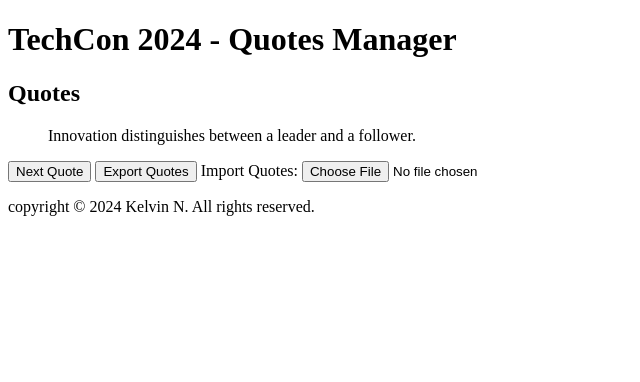
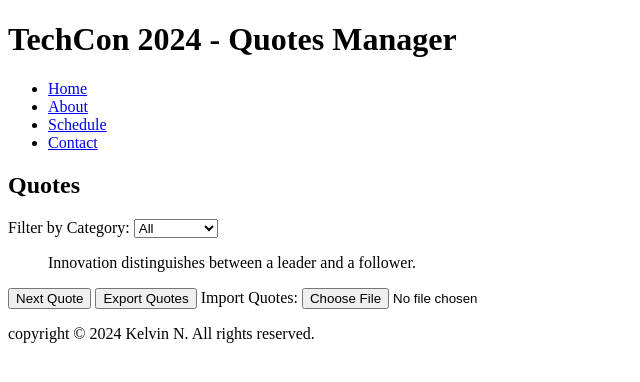
Before and after one commit to kelvin-N/alx_fe_javascript, a plain HTML site: page dom-manipulation/index.html in a window 1280 px wide. Both pictures are taken after a click on the button "Next Quote". Shown: the whole page, without its empty margins (0-640 px from the left). Drawn offline with Linux system fonts and the light colour scheme.

Commit message:
add chnges

```diff
--- a/dom-manipulation/index.html
+++ b/dom-manipulation/index.html
@@ -8,22 +8,34 @@
   <!-- Header -->
   <header>
     <h1>TechCon 2024 - Quotes Manager</h1>
+    <nav>
+      <ul>
+        <li><a href="index.html">Home</a></li>
+        <li><a href="about.html">About</a></li>
+        <li><a href="schedule.html">Schedule</a></li>
+        <li><a href="contact.html">Contact</a></li>
+      </ul>
+    </nav>
   </header>
 
   <!-- Main Content -->
   <main>
     <h2>Quotes</h2>
 
-    <!-- Display the current quote -->
+    <!-- Category Filter Dropdown -->
+    <label for="categoryFilter">Filter by Category:</label>
+    <select id="categoryFilter">
+      <!-- Options populated dynamically by JS -->
+    </select>
+
+    <!-- Current Quote Display -->
     <blockquote id="currentQuote">No quote loaded yet.</blockquote>
 
-    <!-- Button to show next quote -->
+    <!-- Buttons -->
     <button id="nextQuoteBtn">Next Quote</button>
-
-    <!-- Button to export quotes -->
     <button id="exportBtn">Export Quotes</button>
 
-    <!-- File input to import quotes JSON -->
+    <!-- File input for importing quotes -->
     <label for="jsonFileInput">Import Quotes:</label>
     <input type="file" id="jsonFileInput" accept=".json">
   </main>
--- a/dom-manipulation/script.js
+++ b/dom-manipulation/script.js
@@ -1,11 +1,13 @@
-// Example quotes array
+// Example quotes array with categories
 let quotes = [
-  "The future belongs to those who prepare for it today.",
-  "Innovation distinguishes between a leader and a follower.",
-  "Success is not final, failure is not fatal: It is the courage to continue that counts."
+  { text: "The future belongs to those who prepare for it today.", category: "Motivation" },
+  { text: "Innovation distinguishes between a leader and a follower.", category: "Innovation" },
+  { text: "Success is not final, failure is not fatal: It is the courage to continue that counts.", category: "Motivation" },
+  { text: "Cybersecurity is everyone's responsibility.", category: "Tech" }
 ];
 
 let currentIndex = 0;
+let currentCategory = "All";
 
 // Load quotes from localStorage on initialization
 const storedQuotes = localStorage.getItem("quotes");
@@ -23,19 +25,34 @@ if (lastViewedIndex !== null) {
   currentIndex = parseInt(lastViewedIndex, 10);
 }
 
+// Load last selected category from localStorage
+const savedCategory = localStorage.getItem("selectedCategory");
+if (savedCategory) {
+  currentCategory = savedCategory;
+}
+
 // Display current quote
 function displayCurrentQuote() {
   const quoteEl = document.getElementById("currentQuote");
-  if (quoteEl) {
-    quoteEl.textContent = quotes[currentIndex];
+  if (!quoteEl) return;
+
+  const filteredQuotes = quotes.filter(q => currentCategory === "All" || q.category === currentCategory);
+  if (filteredQuotes.length === 0) {
+    quoteEl.textContent = "No quotes in this category.";
+    return;
   }
-  // Save last viewed quote to sessionStorage
+
+  currentIndex = currentIndex % filteredQuotes.length;
+  quoteEl.textContent = filteredQuotes[currentIndex].text;
+
+  // Save last viewed quote index
   sessionStorage.setItem("lastViewedQuoteIndex", currentIndex);
 }
 
 // Show next quote
 function showNextQuote() {
-  currentIndex = (currentIndex + 1) % quotes.length;
+  const filteredQuotes = quotes.filter(q => currentCategory === "All" || q.category === currentCategory);
+  currentIndex = (currentIndex + 1) % filteredQuotes.length;
   displayCurrentQuote();
 }
 
@@ -44,7 +61,7 @@ function saveQuotes() {
   localStorage.setItem("quotes", JSON.stringify(quotes));
 }
 
-// Export quotes to JSON file
+// Export quotes
 function exportToJsonFile(jsonData, fileName = "quotes.json") {
   const dataStr = JSON.stringify(jsonData, null, 2);
   const blob = new Blob([dataStr], { type: "application/json" });
@@ -58,7 +75,7 @@ function exportToJsonFile(jsonData, fileName = "quotes.json") {
   URL.revokeObjectURL(url);
 }
 
-// Import quotes from JSON file
+// Import quotes
 function importFromJsonFile(event, callback) {
   const file = event.target.files[0];
   if (!file) return;
@@ -75,37 +92,67 @@ function importFromJsonFile(event, callback) {
   reader.readAsText(file);
 }
 
+// Populate category dropdown
+function populateCategories() {
+  const categoryFilter = document.getElementById("categoryFilter");
+  if (!categoryFilter) return;
+
+  // Extract unique categories
+  const categories = ["All", ...new Set(quotes.map(q => q.category))];
+
+  // Clear existing options
+  categoryFilter.innerHTML = "";
+
+  // Populate dropdown
+  categories.map(cat => {
+    const option = document.createElement("option");
+    option.value = cat;
+    option.textContent = cat;
+    if (cat === currentCategory) option.selected = true;
+    categoryFilter.appendChild(option);
+  });
+}
+
+// Filter quotes based on selected category
+function filterQuote(event) {
+  currentCategory = event.target.value;
+  localStorage.setItem("selectedCategory", currentCategory);
+  currentIndex = 0;
+  displayCurrentQuote();
+}
+
 // Setup event listeners
 document.addEventListener("DOMContentLoaded", function () {
-  // Display current quote on page load
   displayCurrentQuote();
+  populateCategories();
 
   // Next quote button
   const nextBtn = document.getElementById("nextQuoteBtn");
-  if (nextBtn) {
-    nextBtn.addEventListener("click", function () {
-      showNextQuote();
-    });
-  }
+  if (nextBtn) nextBtn.addEventListener("click", showNextQuote);
 
-  // Export quotes button
+  // Export button
   const exportBtn = document.getElementById("exportBtn");
-  if (exportBtn) {
-    exportBtn.addEventListener("click", function () {
-      exportToJsonFile(quotes, "quotes.json");
-    });
-  }
+  if (exportBtn) exportBtn.addEventListener("click", function () {
+    exportToJsonFile(quotes, "quotes.json");
+  });
 
-  // Import quotes file input
+  // Import file input
   const fileInput = document.getElementById("jsonFileInput");
   if (fileInput) {
     fileInput.addEventListener("change", function (event) {
       importFromJsonFile(event, function (importedQuotes) {
         quotes = importedQuotes;
-        saveQuotes(); // Save new quotes to localStorage
+        saveQuotes();
         currentIndex = 0;
         displayCurrentQuote();
+        populateCategories();
       });
     });
   }
+
+  // Category filter change
+  const categoryFilter = document.getElementById("categoryFilter");
+  if (categoryFilter) {
+    categoryFilter.addEventListener("change", filterQuote);
+  }
 });
```
